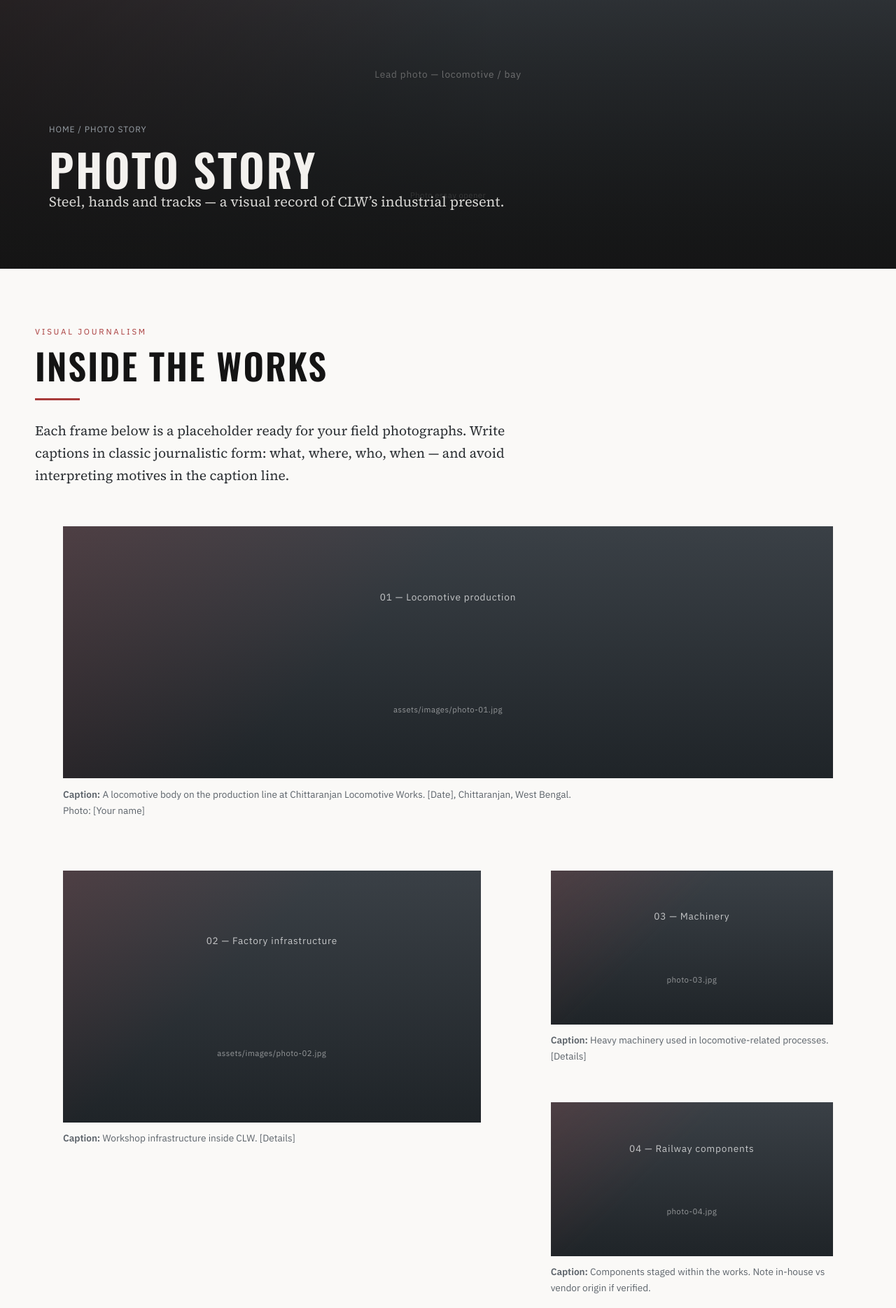
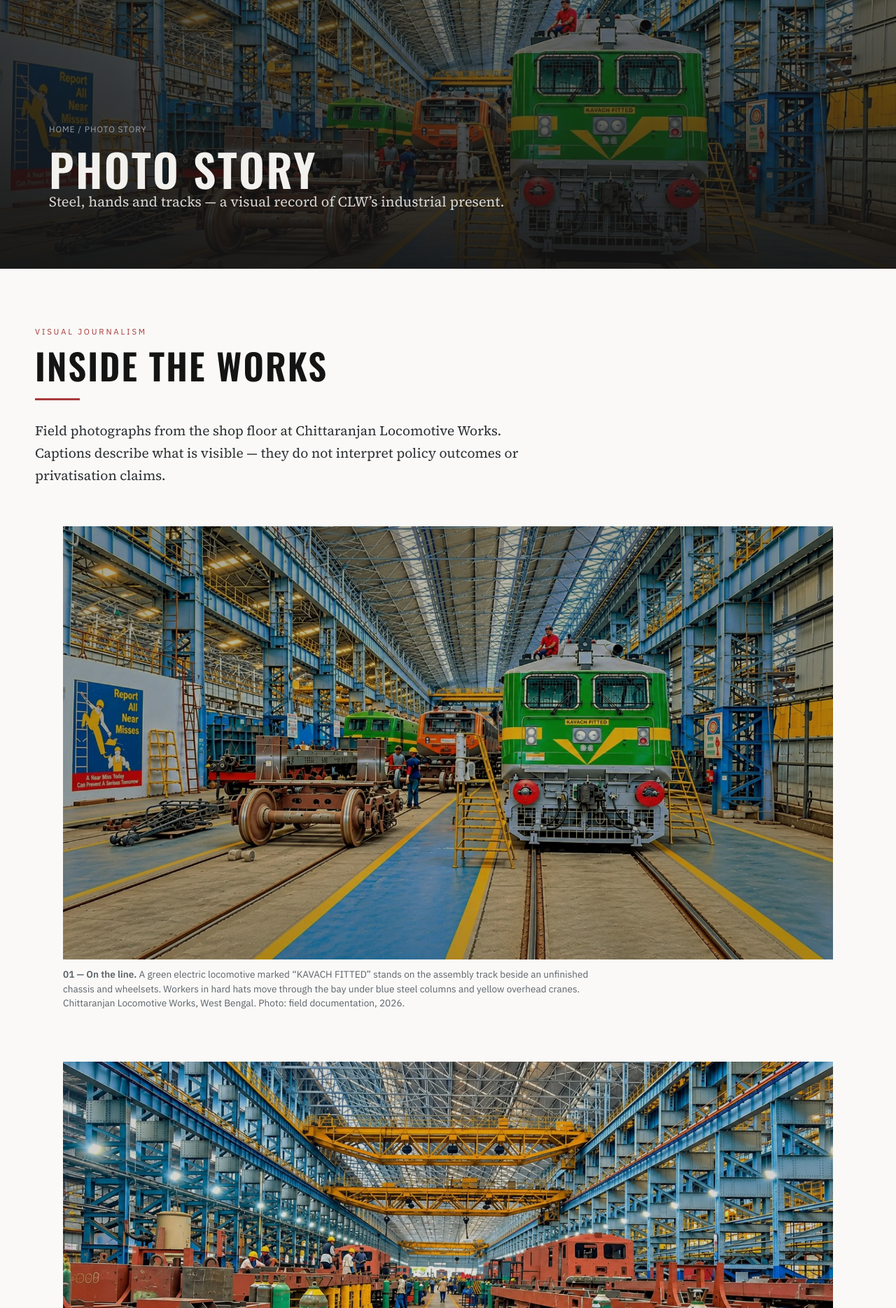
Before and after one commit to clwbyag/clwbyag.github.io, a PHP site: page /photo-story.html in a window 1280 px wide. Shown: the part 73-1942 px from the top of the page at 70% size. Run offline with PHP 8.4, Linux system fonts and the light colour scheme.

Commit message:
Add field photo essay and interview audio to the site.
Replace placeholders on Photo Story, Voices, Multimedia and Home with the WhatsApp media; tighten photo-frame and player CSS for the new layout.

```diff
--- a/assets/css/style.css
+++ b/assets/css/style.css
@@ -765,9 +765,16 @@ button,
 }
 
 .audio-player audio,
+.audio-player video.audio-only,
 .video-frame video {
   width: 100%;
   margin-top: 0.75rem;
+  display: block;
+}
+
+.audio-player video.audio-only {
+  height: 48px;
+  background: transparent;
 }
 
 .player-label {
@@ -885,15 +892,41 @@ button,
   grid-column: 1 / -1;
 }
 
+.photo-frame {
+  overflow: hidden;
+  background: var(--charcoal);
+}
+
+.photo-frame img {
+  width: 100%;
+  height: 100%;
+  display: block;
+  object-fit: cover;
+}
+
+.photo-frame.landscape {
+  aspect-ratio: 16 / 9;
+}
+
+.photo-frame.tall {
+  aspect-ratio: 4 / 5;
+  min-height: 320px;
+}
+
 .photo-mosaic {
   display: grid;
-  grid-template-columns: 1.4fr 1fr;
+  grid-template-columns: 1fr 1fr;
   gap: 1.25rem;
+  align-items: start;
 }
 
 .photo-mosaic .stack {
   display: grid;
   gap: 1.25rem;
+}
+
+.photo-mosaic figure {
+  margin: 0;
 }
 
 .photo-caption {
@@ -902,6 +935,32 @@ button,
   font-size: 0.85rem;
   color: var(--industrial);
   max-width: 48rem;
+  line-height: 1.5;
+}
+
+.photo-preview-strip {
+  display: grid;
+  grid-template-columns: repeat(4, 1fr);
+  gap: 0.75rem;
+  margin: 1.5rem 0 1.25rem;
+}
+
+.photo-preview-strip a {
+  display: block;
+  overflow: hidden;
+  aspect-ratio: 4 / 3;
+  background: var(--steel);
+}
+
+.photo-preview-strip img {
+  width: 100%;
+  height: 100%;
+  object-fit: cover;
+  transition: transform 0.5s var(--ease);
+}
+
+.photo-preview-strip a:hover img {
+  transform: scale(1.04);
 }
 
 /* ---------- Data story ---------- */
@@ -1159,6 +1218,10 @@ button,
     grid-template-columns: 1fr;
   }
 
+  .photo-preview-strip {
+    grid-template-columns: repeat(2, 1fr);
+  }
+
   .story-card,
   .story-card.featured-wide {
     grid-column: span 6;
--- a/photo-story.html
+++ b/photo-story.html
@@ -27,7 +27,7 @@
           <li><a href="changing-tracks.html">The Changing Tracks</a></li>
           <li><a href="voices.html">Voices from CLW</a></li>
           <li><a href="multimedia.html">Multimedia</a></li>
-          <li><a href="photo-story.html">Photo Story</a></li>
+          <li><a href="photo-story.html" aria-current="page">Photo Story</a></li>
           <li><a href="data-story.html">Data Story</a></li>
           <li><a href="about.html">About the Project</a></li>
         </ul>
@@ -37,7 +37,9 @@
 
   <main id="main">
     <section class="page-hero">
-      <div class="hero-media" aria-hidden="true"><div class="placeholder-photo hero-ph">Lead photo — locomotive / bay<br /><small>Photo essay opener</small></div></div>
+      <div class="hero-media" aria-hidden="true">
+        <img src="assets/images/photo-story/photo-03.jpeg" alt="" />
+      </div>
       <div class="hero-overlay"></div>
       <div class="hero-content">
         <p class="breadcrumb"><a href="index.html">Home</a> / Photo Story</p>
@@ -52,62 +54,42 @@
           <p class="section-kicker">Visual journalism</p>
           <h2 class="section-title">Inside the works</h2>
           <hr class="divider" />
-          <p class="lead">Each frame below is a placeholder ready for your field photographs. Write captions in classic journalistic form: what, where, who, when — and avoid interpreting motives in the caption line.</p>
+          <p class="lead">Field photographs from the shop floor at Chittaranjan Locomotive Works. Captions describe what is visible — they do not interpret policy outcomes or privatisation claims.</p>
         </div>
 
         <div class="photo-essay">
           <figure class="photo-essay-item full reveal">
-            <div class="placeholder-photo tall">01 — Locomotive production<br /><small>assets/images/photo-01.jpg</small></div>
-            <figcaption class="photo-caption"><strong>Caption:</strong> A locomotive body on the production line at Chittaranjan Locomotive Works. [Date], Chittaranjan, West Bengal. Photo: [Your name]</figcaption>
+            <div class="photo-frame landscape">
+              <img src="assets/images/photo-story/photo-03.jpeg" alt="Green electric locomotive marked Kavach Fitted on the assembly line beside an unfinished chassis at Chittaranjan Locomotive Works" loading="eager" />
+            </div>
+            <figcaption class="photo-caption"><strong>01 — On the line.</strong> A green electric locomotive marked “KAVACH FITTED” stands on the assembly track beside an unfinished chassis and wheelsets. Workers in hard hats move through the bay under blue steel columns and yellow overhead cranes. Chittaranjan Locomotive Works, West Bengal. Photo: field documentation, 2026.</figcaption>
+          </figure>
+
+          <figure class="photo-essay-item full reveal">
+            <div class="photo-frame landscape">
+              <img src="assets/images/photo-story/photo-04.jpeg" alt="Wide view of the CLW workshop with rust-red locomotive shells, yellow gantry cranes and workers along a central aisle" loading="lazy" />
+            </div>
+            <figcaption class="photo-caption"><strong>02 — The bay.</strong> Looking down the central aisle of a locomotive workshop: rust-red shells on supports, green gas cylinders, and yellow gantry cranes spanning the blue steel roof structure. Workers in safety gear appear along the line. Chittaranjan Locomotive Works. Photo: field documentation, 2026.</figcaption>
           </figure>
 
           <div class="photo-mosaic reveal">
             <figure>
-              <div class="placeholder-photo tall">02 — Factory infrastructure<br /><small>assets/images/photo-02.jpg</small></div>
-              <figcaption class="photo-caption"><strong>Caption:</strong> Workshop infrastructure inside CLW. [Details]</figcaption>
+              <div class="photo-frame tall">
+                <img src="assets/images/photo-story/photo-01.jpeg" alt="Welder in protective helmet sparks while working on a red-primer metal component marked TG-5071" loading="lazy" />
+              </div>
+              <figcaption class="photo-caption"><strong>03 — Sparks on steel.</strong> A welder in a protective helmet works on a heavy red-primer component marked “TG - 5071,” with sparks at the torch tip. Other workers and tool cabinets appear in the background of the shed. Chittaranjan Locomotive Works. Photo: field documentation, 2026.</figcaption>
             </figure>
-            <div class="stack">
-              <figure>
-                <div class="placeholder-photo">03 — Machinery<br /><small>photo-03.jpg</small></div>
-                <figcaption class="photo-caption"><strong>Caption:</strong> Heavy machinery used in locomotive-related processes. [Details]</figcaption>
-              </figure>
-              <figure>
-                <div class="placeholder-photo">04 — Railway components<br /><small>photo-04.jpg</small></div>
-                <figcaption class="photo-caption"><strong>Caption:</strong> Components staged within the works. Note in-house vs vendor origin if verified.</figcaption>
-              </figure>
-            </div>
-          </div>
-
-          <figure class="photo-essay-item full reveal">
-            <div class="placeholder-photo tall">05 — Workers at work<br /><small>assets/images/photo-05.jpg</small></div>
-            <figcaption class="photo-caption"><strong>Caption:</strong> CLW workers during a production shift. Obtain consent for identifiable faces. [Date]</figcaption>
-          </figure>
-
-          <div class="photo-mosaic reveal" style="grid-template-columns:1fr 1.4fr;">
-            <div class="stack">
-              <figure>
-                <div class="placeholder-photo">06 — Assembly activity<br /><small>photo-06.jpg</small></div>
-                <figcaption class="photo-caption"><strong>Caption:</strong> Assembly-related activity on the shop floor. [Details]</figcaption>
-              </figure>
-              <figure>
-                <div class="placeholder-photo">07 — Equipment detail<br /><small>photo-07.jpg</small></div>
-                <figcaption class="photo-caption"><strong>Caption:</strong> Close-up of equipment / tooling. [Details]</figcaption>
-              </figure>
-            </div>
             <figure>
-              <div class="placeholder-photo tall">08 — Factory surroundings<br /><small>assets/images/photo-08.jpg</small></div>
-              <figcaption class="photo-caption"><strong>Caption:</strong> The industrial landscape around CLW and the township it anchors. [Details]</figcaption>
+              <div class="photo-frame tall">
+                <img src="assets/images/photo-story/photo-02.jpeg" alt="Welder at a yellow workbench beside a Kemppi welding unit and green gas cylinder inside the CLW factory" loading="lazy" />
+              </div>
+              <figcaption class="photo-caption"><strong>04 — Bench work.</strong> A welder works at a yellow-framed bench beside a mobile Kemppi welding unit and a green gas cylinder. Blue and yellow structural beams frame the high-ceilinged workshop. Chittaranjan Locomotive Works. Photo: field documentation, 2026.</figcaption>
             </figure>
           </div>
-
-          <figure class="photo-essay-item full reveal">
-            <div class="placeholder-photo tall">09 — Tracks / departure metaphor<br /><small>assets/images/photo-09.jpg</small></div>
-            <figcaption class="photo-caption"><strong>Caption:</strong> Railway tracks near Chittaranjan — a visual motif for continuity and change. [Details]</figcaption>
-          </figure>
         </div>
 
         <div class="note-box reveal">
-          <strong>Replace placeholders:</strong> Save compressed JPGs (≈1200–2000px wide) into <code>assets/images/</code>, then swap each <code>placeholder-photo</code> div for an <code>&lt;img src="..." alt="..."&gt;</code> tag. Keep alt text descriptive for accessibility.
+          <strong>Credit &amp; consent:</strong> Photographs from field documentation for this project. Identifiable faces appear in a workplace context; further caption updates (photographer name, exact date) can be added as ethics clearance confirms.
         </div>
       </div>
     </section>
```
Also changed, not shown: index.html (+6 -10 lines), multimedia.html (+42 -43 lines), voices.html (+39 -14 lines), assets/audio/README.txt, assets/images/photo-story/README.txt (added), assets/images/photo-story/photo-01.jpeg (added), assets/images/photo-story/photo-02.jpeg (added), assets/images/photo-story/photo-03.jpeg (added), assets/images/photo-story/photo-04.jpeg (added), 3 other files.
